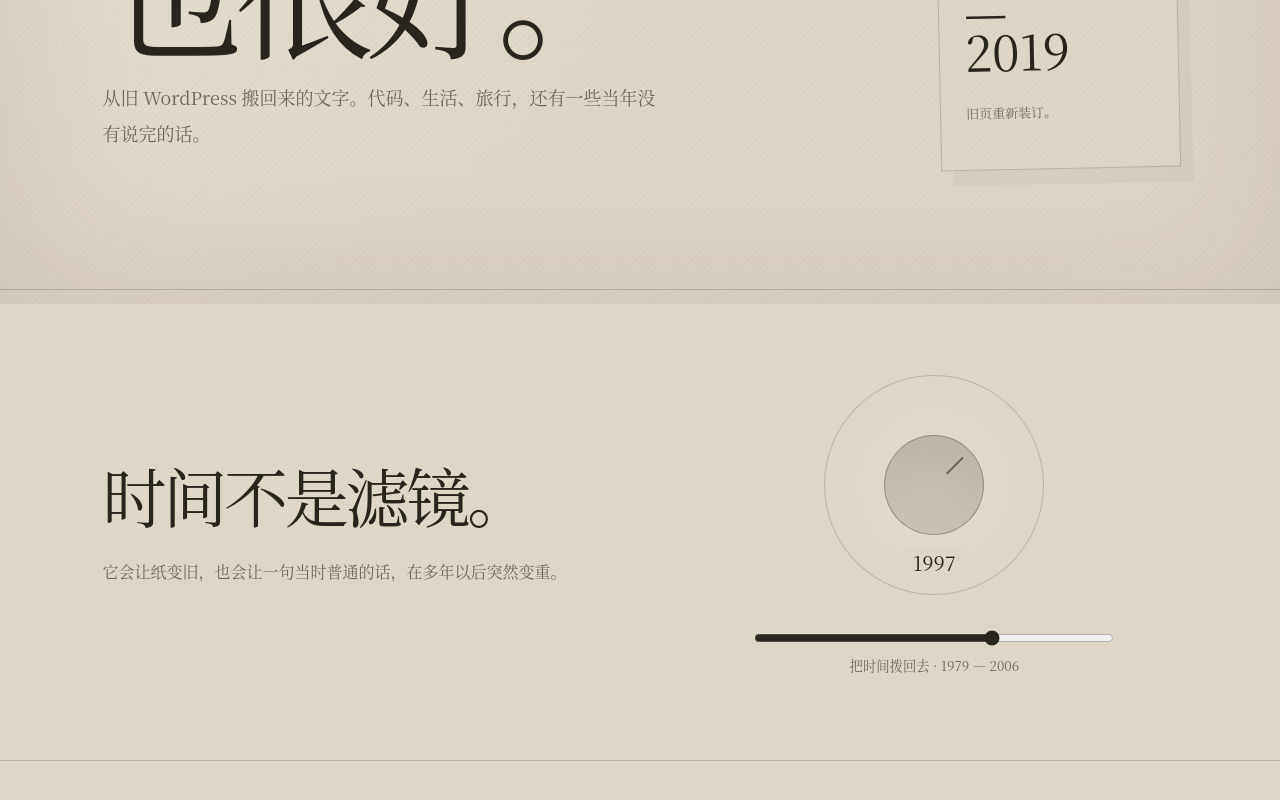
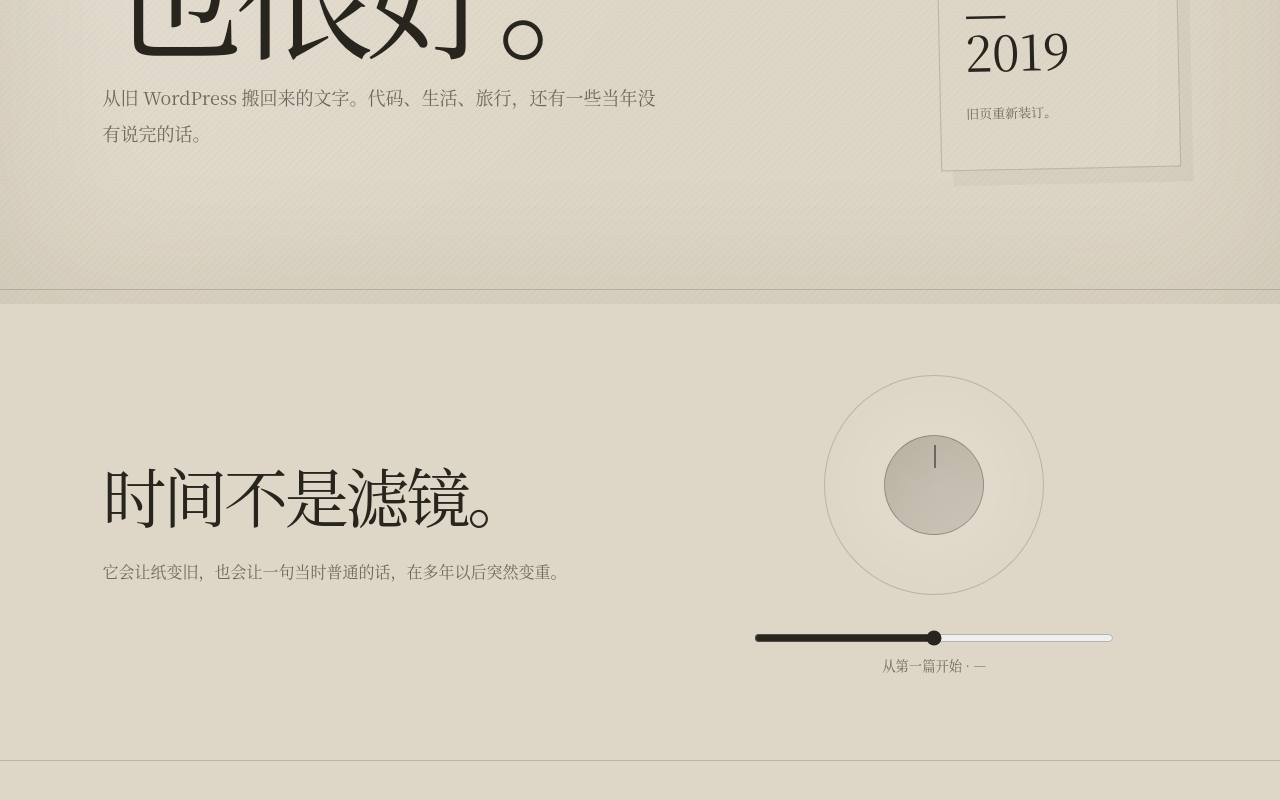
Before and after one commit to momo-89/wenchao-yohaku, a Next.js app: page / in a window 1280 px wide. Shown: the part 496-1296 px from the top of the page. Built offline with nearby package versions, Linux system fonts and the light colour scheme.

Commit message:
Make archive dial follow publication years

```diff
--- a/app/components/AgeDial.js
+++ b/app/components/AgeDial.js
@@ -1,3 +1,21 @@
 "use client";
-import {useState} from 'react';
-export default function AgeDial(){const [year,setYear]=useState(1997);const t=(year-1979)/27;const angle=-135+t*270;const change=e=>{const y=Number(e.target.value);setYear(y);document.documentElement.style.setProperty('--age',String((2006-y)/27));document.documentElement.style.setProperty('--paper-light',`hsl(40 28% ${82-(2006-y)*.22}%)`)};return <div className="age-box"><div className="dial" style={{'--dial-angle':angle+'deg'}}><div className="knob"/><b>{year}</b></div><input aria-label="纸张年代" type="range" min="1979" max="2006" value={year} onChange={change}/><small>把时间拨回去 · 1979 — 2006</small></div>}
+
+export default function AgeDial({year,minYear,maxYear,onChange}){
+  const span=Math.max(1,maxYear-minYear);
+  const t=(year-minYear)/span;
+  const angle=-135+t*270;
+
+  const change=e=>{
+    const y=Number(e.target.value);
+    onChange(y);
+    const age=(maxYear-y)/span;
+    document.documentElement.style.setProperty('--age',String(age));
+    document.documentElement.style.setProperty('--paper-light',`hsl(40 28% ${80-age*4}%)`);
+  };
+
+  return <div className="age-box">
+    <div className="dial" style={{'--dial-angle':angle+'deg'}}><div className="knob"/><b>{year}</b></div>
+    <input aria-label="文章年份" type="range" min={minYear} max={maxYear} step="1" value={year} onChange={change}/>
+    <small>从第一篇开始 · {minYear} — {maxYear}</small>
+  </div>;
+}
```
